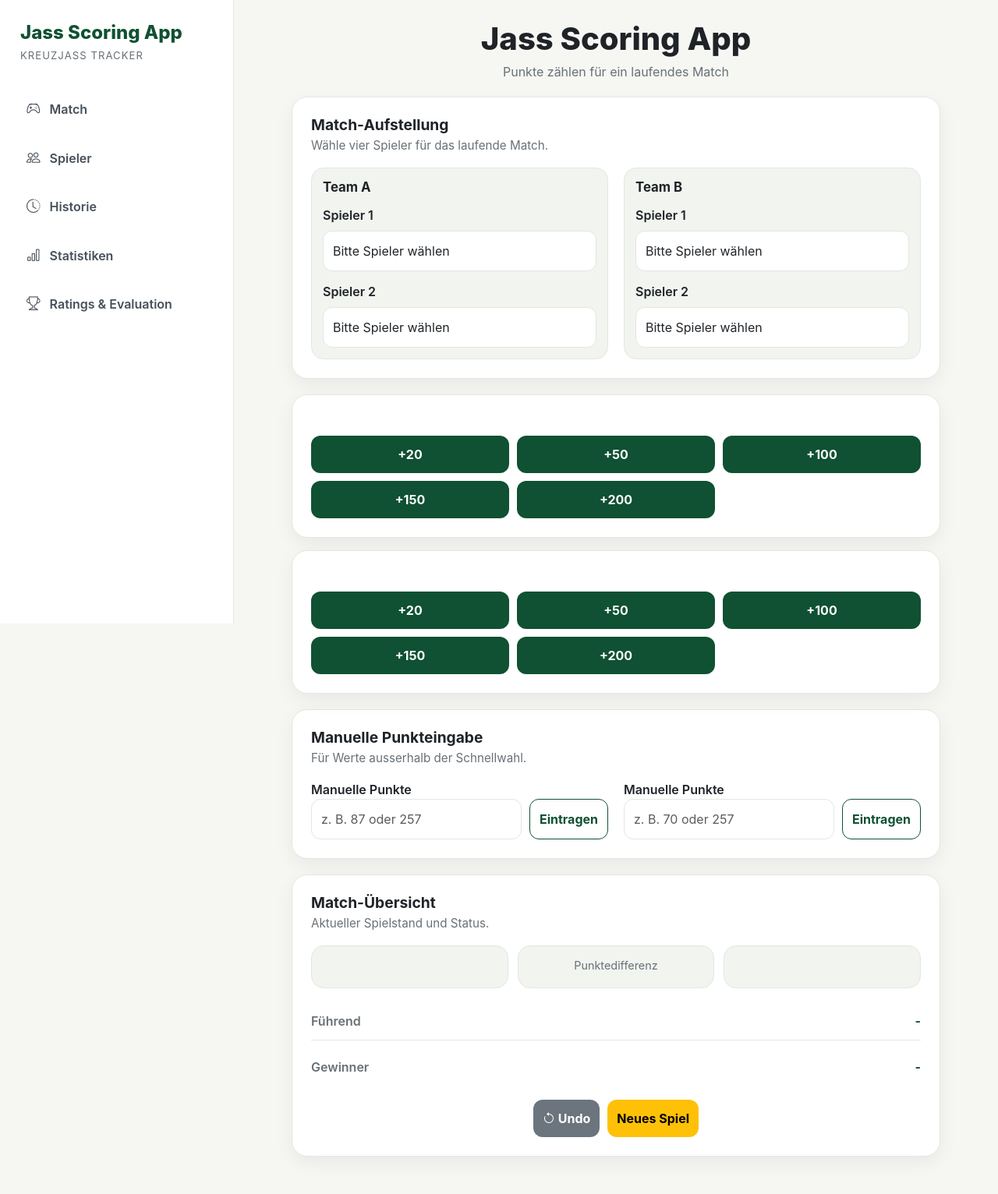
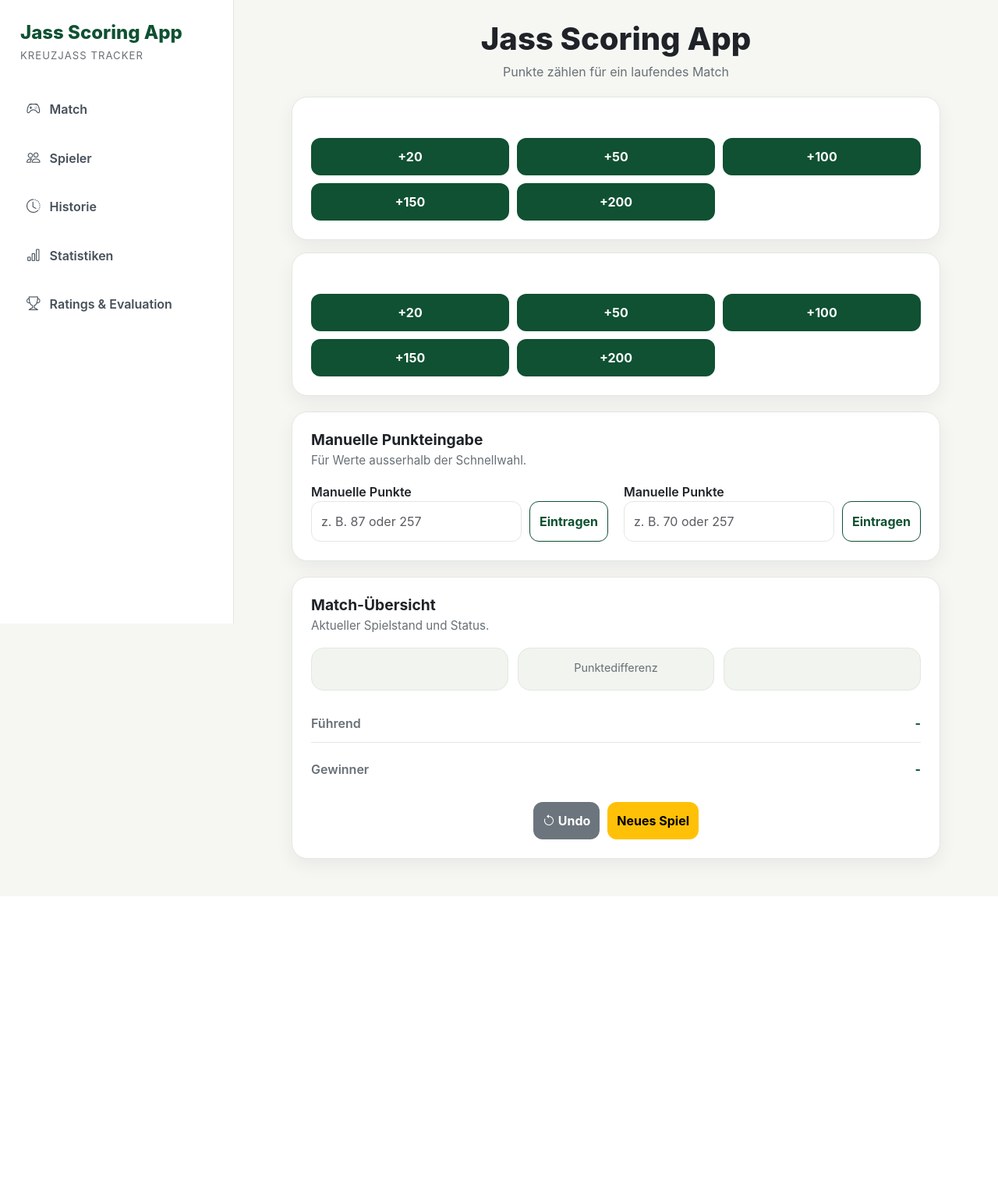
Before and after one commit to MarcBOESCH/Bachelorarbeit-WebApp, a Flask app: template templates/match.html in a window 1280 px wide. Shown: the whole page at 78% size. After the commit the page ends 1128 px from the top, so only its background shows below. Run offline with Flask 3, Linux system fonts and the light colour scheme; the template is opened without the code that fills it, so the values that code supplies are empty; parts of the project's set-up code (start-up, migrations or seed data) failed here and were passed over.

Commit message:
removed player-selection from match page

```diff
--- a/templates/match.html
+++ b/templates/match.html
@@ -6,53 +6,6 @@
     <section class="page-header">
         <h1>Jass Scoring App</h1>
         <p>Punkte zählen für ein laufendes Match</p>
-    </section>
-
-    <section class="app-card section-spacing">
-        <div class="app-card-body">
-            <div class="section-header">
-                <h2>Match-Aufstellung</h2>
-                <p>Wähle vier Spieler für das laufende Match.</p>
-            </div>
-
-            <div class="stack-lg">
-                <div class="team-setup">
-                    <h3 class="team-title">Team A</h3>
-
-                    <div class="form-group">
-                        <label for="team-a-player-1" class="form-label">Spieler 1</label>
-                        <select id="team-a-player-1" class="form-select">
-                            <option value="">Bitte Spieler wählen</option>
-                        </select>
-                    </div>
-
-                    <div class="form-group">
-                        <label for="team-a-player-2" class="form-label">Spieler 2</label>
-                        <select id="team-a-player-2" class="form-select">
-                            <option value="">Bitte Spieler wählen</option>
-                        </select>
-                    </div>
-                </div>
-
-                <div class="team-setup">
-                    <h3 class="team-title">Team B</h3>
-
-                    <div class="form-group">
-                        <label for="team-b-player-1" class="form-label">Spieler 1</label>
-                        <select id="team-b-player-1" class="form-select">
-                            <option value="">Bitte Spieler wählen</option>
-                        </select>
-                    </div>
-
-                    <div class="form-group">
-                        <label for="team-b-player-2" class="form-label">Spieler 2</label>
-                        <select id="team-b-player-2" class="form-select">
-                            <option value="">Bitte Spieler wählen</option>
-                        </select>
-                    </div>
-                </div>
-            </div>
-        </div>
     </section>
 
     <section class="score-section section-spacing">
```
